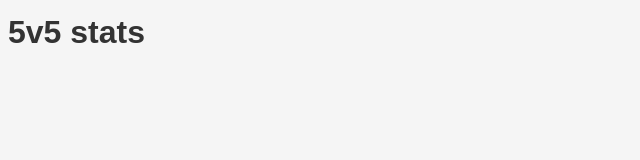
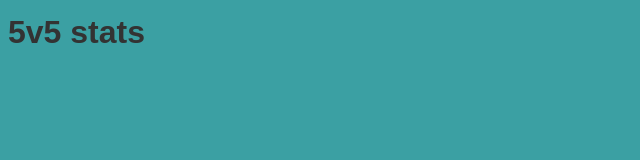
Before and after one commit to antduru/5v5stats, a plain HTML site: page index.html in a window 1280 px wide. Shown: the whole page, without its empty margins (0-640 px from the left). Drawn offline with Linux system fonts and the light colour scheme.

Commit message:
css bg colro

```diff
--- a/css/style.css
+++ b/css/style.css
@@ -63,5 +63,5 @@ body {
   }
 
   body {
-    background-color: #f5f5f5;
+    background-color: #3ba0a3 !important;;
   }
```
